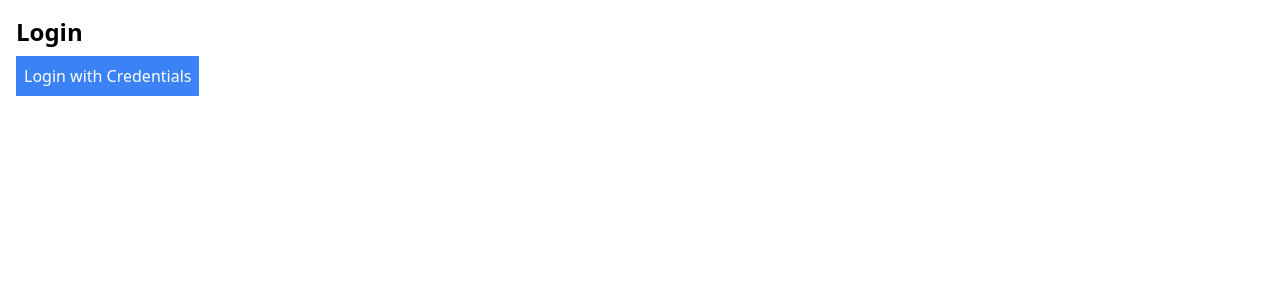
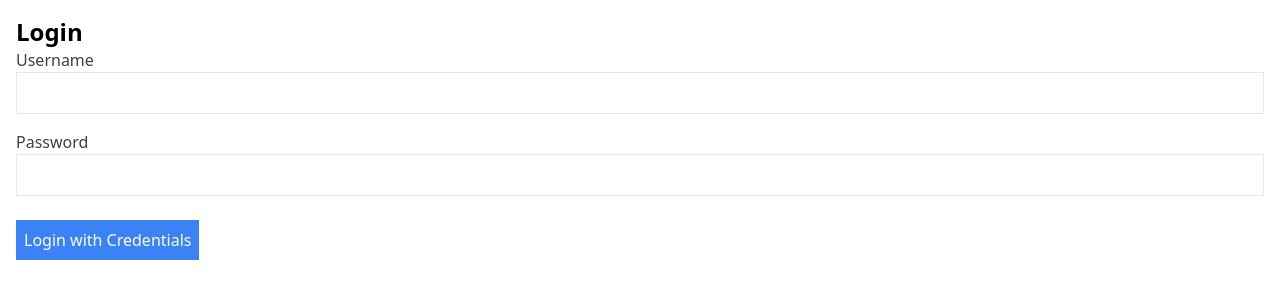
Before and after one commit to emrealgan/Translation-Site, a Next.js app: page /login in a window 1280 px wide. Shown: the top 300 px of the page. Built offline with nearby package versions, Linux system fonts and the light colour scheme.

Commit message:
added middleware

```diff
--- a/app/api/auth/[nextauth]/route.js
+++ b/app/api/auth/[...nextauth]/route.js
@@ -1,16 +1,16 @@
 import NextAuth from 'next-auth';
-import Providers from 'next-auth/providers';
+import CredentialsProvider from 'next-auth/providers/credentials';
 
-export default NextAuth({
+// Configure NextAuth options
+const options = {
   providers: [
-    Providers.Credentials({
+    CredentialsProvider({
       name: 'Credentials',
       credentials: {
         username: { label: 'Username', type: 'text' },
         password: { label: 'Password', type: 'password' },
       },
       authorize: async (credentials) => {
-        // Replace this with your own login logic
         if (credentials.username === 'user' && credentials.password === 'pass') {
           return { id: 1, name: 'User' };
         } else {
@@ -20,4 +20,8 @@ export default NextAuth({
     }),
   ],
   secret: process.env.NEXTAUTH_SECRET,
-});
+};
+
+// Named export for each HTTP method
+export const GET = async (req, res) => NextAuth(req, res, options);
+export const POST = async (req, res) => NextAuth(req, res, options);
--- /dev/null
+++ b/app/lib/auth.js
@@ -0,0 +1,19 @@
+// lib/auth.js
+import { getSession } from 'next-auth/react';
+
+export async function requireAuthentication(context) {
+  const session = await getSession(context);
+
+  if (!session) {
+    return {
+      redirect: {
+        destination: '/login',
+        permanent: false,
+      },
+    };
+  }
+
+  return {
+    props: { session },
+  };
+}
--- a/app/login/page.jsx
+++ b/app/login/page.jsx
@@ -1,16 +1,60 @@
+// pages/login.js
 "use client"
 import { signIn } from 'next-auth/react';
+import { useState } from 'react';
 
 export default function Login() {
+  const [username, setUsername] = useState('');
+  const [password, setPassword] = useState('');
+  const [error, setError] = useState('');
+
+  const handleSubmit = async (e) => {
+    e.preventDefault();
+    const result = await signIn('credentials', {
+      redirect: false,
+      username,
+      password,
+    });
+
+    if (result.error) {
+      setError(result.error);
+    } else {
+      window.location.href = '/';
+    }
+  };
+
   return (
     <div className="container mx-auto p-4">
       <h1 className="text-2xl font-bold">Login</h1>
-      <button
-        className="mt-2 p-2 bg-blue-500 text-white"
-        onClick={() => signIn('credentials')}
-      >
-        Login with Credentials
-      </button>
+      <form onSubmit={handleSubmit}>
+        <div className="mb-4">
+          <label className="block text-gray-700">Username</label>
+          <input
+            type="text"
+            value={username}
+            onChange={(e) => setUsername(e.target.value)}
+            className="w-full p-2 border"
+            required
+          />
+        </div>
+        <div className="mb-4">
+          <label className="block text-gray-700">Password</label>
+          <input
+            type="password"
+            value={password}
+            onChange={(e) => setPassword(e.target.value)}
+            className="w-full p-2 border"
+            required
+          />
+        </div>
+        {error && <div className="text-red-500">{error}</div>}
+        <button
+          type="submit"
+          className="mt-2 p-2 bg-blue-500 text-white"
+        >
+          Login with Credentials
+        </button>
+      </form>
     </div>
   );
 }
--- /dev/null
+++ b/app/logout/page.jsx
@@ -0,0 +1,16 @@
+"use client"
+import { signOut } from 'next-auth/react';
+
+export default function Logout() {
+  return (
+    <div className="container mx-auto p-4">
+      <h1 className="text-2xl font-bold">Logout</h1>
+      <button
+        className="mt-2 p-2 bg-red-500 text-white"
+        onClick={() => signOut()}
+      >
+        Logout
+      </button>
+    </div>
+  );
+}
--- /dev/null
+++ b/app/middleware.js
@@ -0,0 +1,22 @@
+// middleware.js
+import { getToken } from 'next-auth/jwt';
+import { NextResponse } from 'next/server';
+
+export async function middleware(req) {
+  const token = await getToken({ req, secret: process.env.NEXTAUTH_SECRET });
+  const { pathname } = req.nextUrl;
+
+  if (pathname.startsWith('/_next') || pathname.startsWith('/api')) {
+    return NextResponse.next();
+  }
+
+  if (!token && pathname !== '/login') {
+    return NextResponse.redirect(new URL('/login', req.url));
+  }
+
+  return NextResponse.next();
+}
+
+export const config = {
+  matcher: ['/', '/home', '/profile'], // Ana sayfa ve diğer korumalı sayfalar
+};
--- a/app/page.jsx
+++ b/app/page.jsx
@@ -1,5 +1,7 @@
 "use client"
 import { useState } from 'react';
+import { signOut } from 'next-auth/react';
+import { requireAuthentication } from '@/app/lib/auth';
 
 const languages = [
   { code: 'ar', name: 'Arapça' },
@@ -90,6 +92,14 @@ export default function Home() {
           <p>{translatedText}</p>
         </div>
       )}
+      <button
+        className="mt-2 p-2 bg-red-500 text-white"
+        onClick={() => signOut({ callbackUrl: '/login' })}
+      >
+        Logout
+      </button>
     </div>
   );
 }
+
+export { requireAuthentication as getServerSideProps };
```
